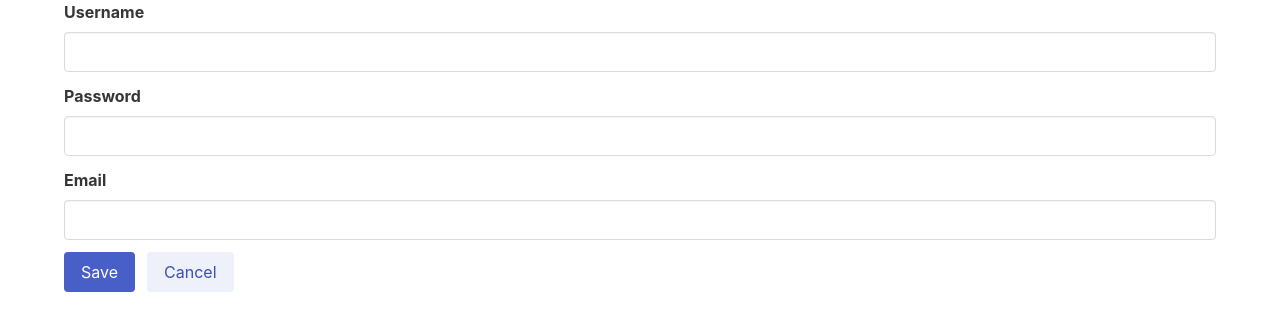
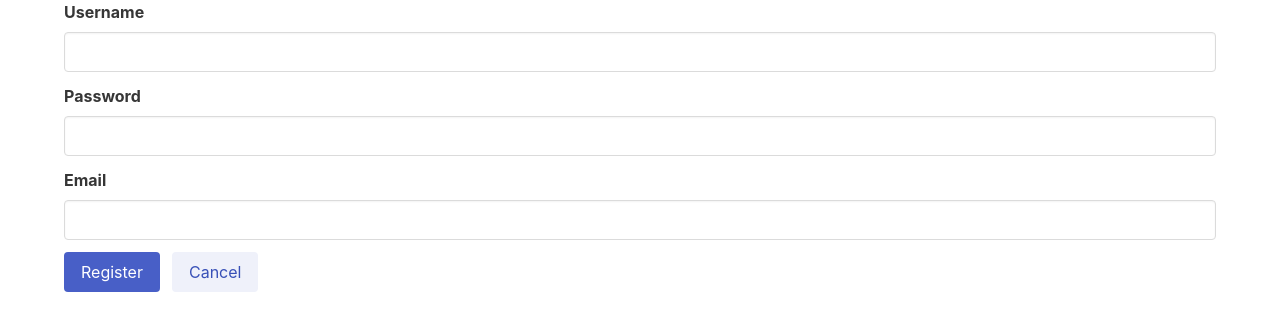
Before and after one commit to quentinikeno/Springboard-SEC-Capstone-2, a React (Create React App) app in the folder frontend/: page /auth/login in a window 1280 px wide. Shown: the top 330 px of the page. Built offline with nearby package versions, Linux system fonts and the light colour scheme; no server answers.

Commit message:
Change Save button to 'Register'.

```diff
--- a/frontend/src/users/RegisterUserForm.js
+++ b/frontend/src/users/RegisterUserForm.js
@@ -68,7 +68,7 @@ const RegisterUserForm = () => {
 			<div className="field is-grouped">
 				<div className="control">
 					<button type="submit" className="button is-link">
-						Save
+						Register
 					</button>
 				</div>
 				<div className="control">
```
